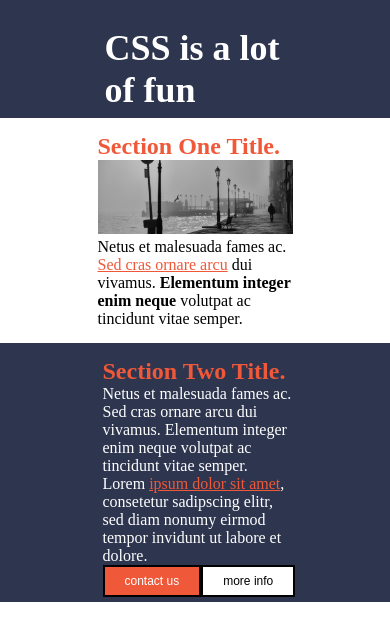
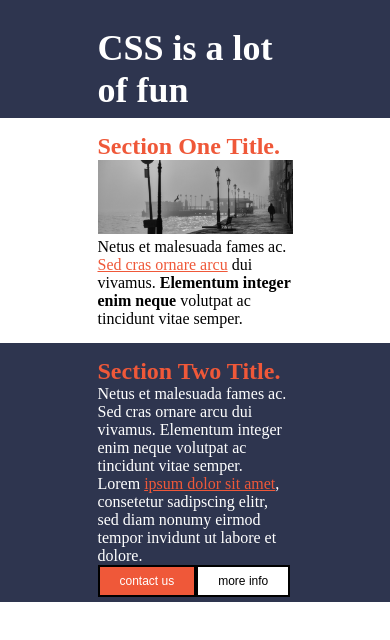
Before and after one commit to Deron-2009/CSS-is-a-lot-of-fun, a plain HTML site: page index.html in a window 390 px wide. Drawn offline with Linux system fonts and the light colour scheme.

Commit message:
Latest version-Made responsive

```diff
--- a/index.html
+++ b/index.html
@@ -5,7 +5,7 @@
     <meta http-equiv="X-UA-Compatible" content="IE=edge">
     <meta name="viewport" content="width=device-width, initial-scale=1.0">
     <link rel="stylesheet" href="style.css">
-    <title>CSS Styling - by Deron</title>
+    <title>CSS_Styling - by Deron</title>
 </head>
 <body>
     <div class="body">
--- a/style.css
+++ b/style.css
@@ -25,7 +25,7 @@ h2 {
     width: 100%;
     background-color: #2E354F;
     margin: 0 auto;
-    padding:7px;
+    padding:7px 0px;
 }
 
 .headin {
@@ -36,7 +36,7 @@ h2 {
 .info {
     width: 50%;
     margin: 0 auto;
-    padding:15px;
+    padding:15px 0px;
 }
 
 img {
@@ -57,7 +57,7 @@ img {
     background-color: #2E354F;
     color: #FFF;
     width: 100%;
-    padding:5px;
+    padding:5px 0px;
 }
 
 .footer {
```
